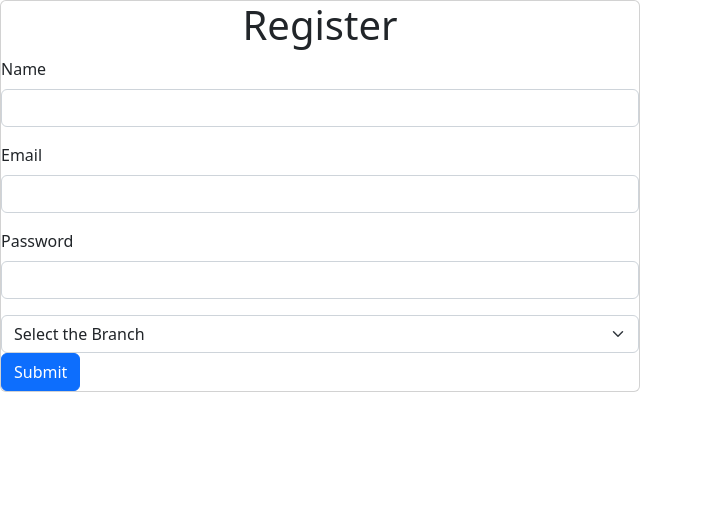
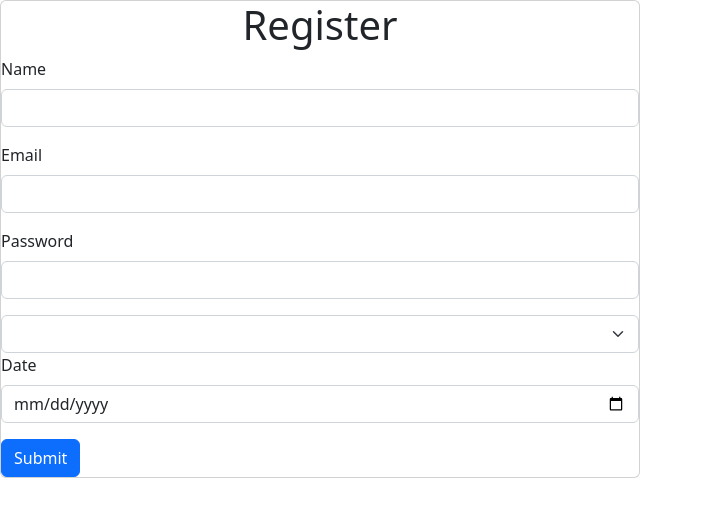
Before and after one commit to KumarPranay1704/Quiz-Portal-Angular, an Angular app: page /loggedIn/admin/studentRegister in a window 1280 px wide. Shown: the top 516 px of the page, without its empty margins (0-703 px from the left). Built offline with nearby package versions, Linux system fonts and the light colour scheme; sample sign-in values are in the browser's storage.

Commit message:
StudentRegister

```diff
--- a/src/app/student-register/student-register.component.html
+++ b/src/app/student-register/student-register.component.html
@@ -14,13 +14,17 @@
           <label for="exampleInputPassword1" class="form-label">Password</label>
           <input type="password" class="form-control" id="exampleInputPassword1" name = "password" [(ngModel)]="password">
         </div>
-        <select class="form-select" aria-label="Default select example">
+        <select  [(ngModel)] = "branch" name="branch" class="form-select" aria-label="Default select example">
             <option selected>Select the Branch</option>
             <option value="cse">CSE</option>
             <option value="ece">ECE</option>
             <option value="eee">EEE</option>
             <option value="eie">EIE</option>
         </select>
+        <div class="mb-3">
+          <label for="exampleInputDate1" class="form-label">Date</label>
+          <input type="date" class="form-control" id="exampleInputDate1" name = "date" [(ngModel)]="date">
+        </div>
         <button type="submit" class="btn btn-primary">Submit</button>
     </form>
   </div>
```
